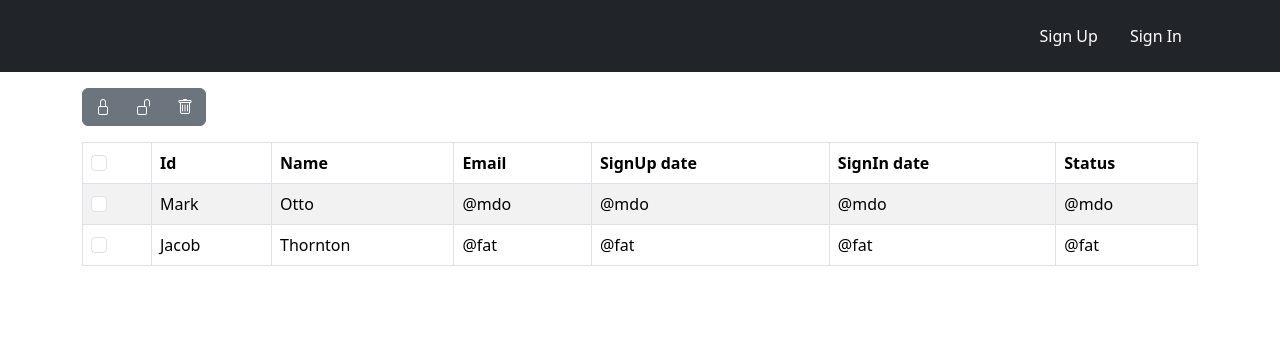
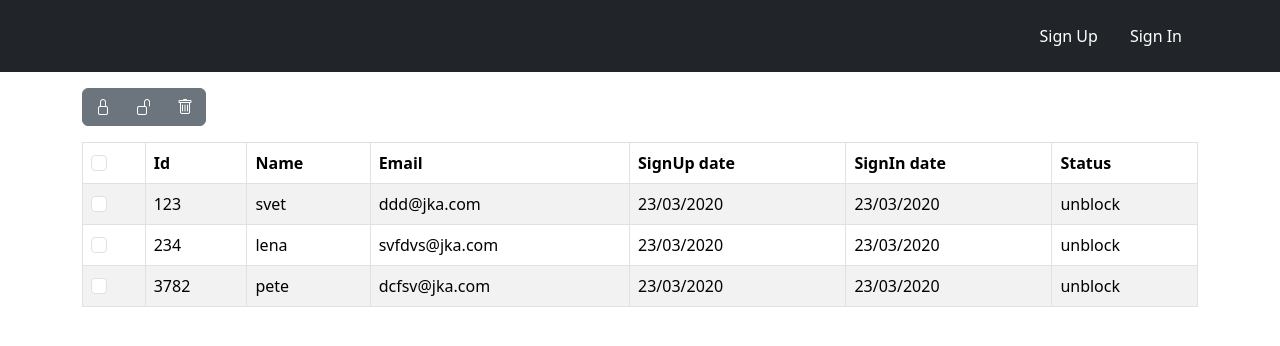
Before and after one commit to ullltimate/app-user-manager, a React (Vite) app in the folder client/: page /user/1 in a window 1280 px wide. Shown: the top 346 px of the page. Built offline with nearby package versions, Linux system fonts and the light colour scheme.

Commit message:
feat: add one user component

```diff
--- a/client/src/App.tsx
+++ b/client/src/App.tsx
@@ -3,6 +3,7 @@
 //import viteLogo from '/vite.svg'
 //import './App.css'
 import 'bootstrap/dist/css/bootstrap.min.css';
+import 'bootstrap-icons/font/bootstrap-icons.css';
 import Container from 'react-bootstrap/Container';
 //import Nav from 'react-bootstrap/Nav';
 import Navbar from 'react-bootstrap/Navbar';
--- /dev/null
+++ b/client/src/components/User.tsx
@@ -0,0 +1,23 @@
+import Form from 'react-bootstrap/Form';
+
+function User(props: any) {
+  return (
+    <>
+        <tr>
+          <td>
+              <Form>
+                  <Form.Check type={'checkbox'} id={props.id} />
+              </Form>
+          </td>
+          <td>{props.id}</td>
+          <td>{props.name}</td>
+          <td>{props.email}</td>
+          <td>{props.dateSignUp}</td>
+          <td>{props.dateSignIn}</td>
+          <td>{props.status}</td>
+        </tr>
+    </>
+  )
+}
+
+export default User
--- a/client/src/components/UserPage.tsx
+++ b/client/src/components/UserPage.tsx
@@ -1,10 +1,11 @@
 import Button from 'react-bootstrap/Button';
 import ButtonGroup from 'react-bootstrap/ButtonGroup';
-import 'bootstrap-icons/font/bootstrap-icons.css';
 import Table from 'react-bootstrap/Table';
 import Form from 'react-bootstrap/Form';
+import users from './helpUsers';
+import User from './User';
 
-function User() {
+function Users() {
   return (
     <>
         <ButtonGroup aria-label="Basic example" className='py-3 justify-content-end'>
@@ -29,36 +30,11 @@ function User() {
               </tr>
             </thead>
             <tbody>
-              <tr>
-                <td>
-                    <Form>
-                        <Form.Check type={'checkbox'} id={`default-checkbox`} />
-                    </Form>
-                </td>
-                <td>Mark</td>
-                <td>Otto</td>
-                <td>@mdo</td>
-                <td>@mdo</td>
-                <td>@mdo</td>
-                <td>@mdo</td>
-              </tr>
-              <tr>
-                <td>
-                    <Form>
-                        <Form.Check type={'checkbox'} id={`default-checkbox`} />
-                    </Form>
-                </td>
-                <td>Jacob</td>
-                <td>Thornton</td>
-                <td>@fat</td>
-                <td>@fat</td>
-                <td>@fat</td>
-                <td>@fat</td>
-              </tr>
+              {users.map(el => <User id={el.id} name={el.name} email={el.email} dateSignUp={el.singUpdate} dateSignIn={el.singIndate} status={el.status}/>)}
             </tbody>
         </Table>
     </>
   )
 }
 
-export default User
+export default Users
--- /dev/null
+++ b/client/src/components/helpUsers.ts
@@ -0,0 +1,27 @@
+const users = [
+    {
+        id: 123,
+        name: 'svet',
+        email: 'ddd@jka.com',
+        singUpdate: '23/03/2020',
+        singIndate: '23/03/2020',
+        status: 'unblock',
+    },
+    {
+        id: 234,
+        name: 'lena',
+        email: 'svfdvs@jka.com',
+        singUpdate: '23/03/2020',
+        singIndate: '23/03/2020',
+        status: 'unblock',
+    },
+    {
+        id: 3782,
+        name: 'pete',
+        email: 'dcfsv@jka.com',
+        singUpdate: '23/03/2020',
+        singIndate: '23/03/2020',
+        status: 'unblock',
+    }
+]
+export default users
--- a/client/src/main.tsx
+++ b/client/src/main.tsx
@@ -10,7 +10,7 @@ import {
 import ErrorPage from './components/ErrorPage.tsx';
 import SignUp from './components/SignUp.tsx';
 import SignIn from './components/SignIn.tsx';
-import User from './components/UserPage.tsx';
+import Users from './components/UserPage.tsx';
 
 const router = createBrowserRouter([
   {
@@ -28,7 +28,7 @@ const router = createBrowserRouter([
       },
       {
         path: "/user/:id",
-        element: <User />,
+        element: <Users />,
       }
     ],
   },
```
